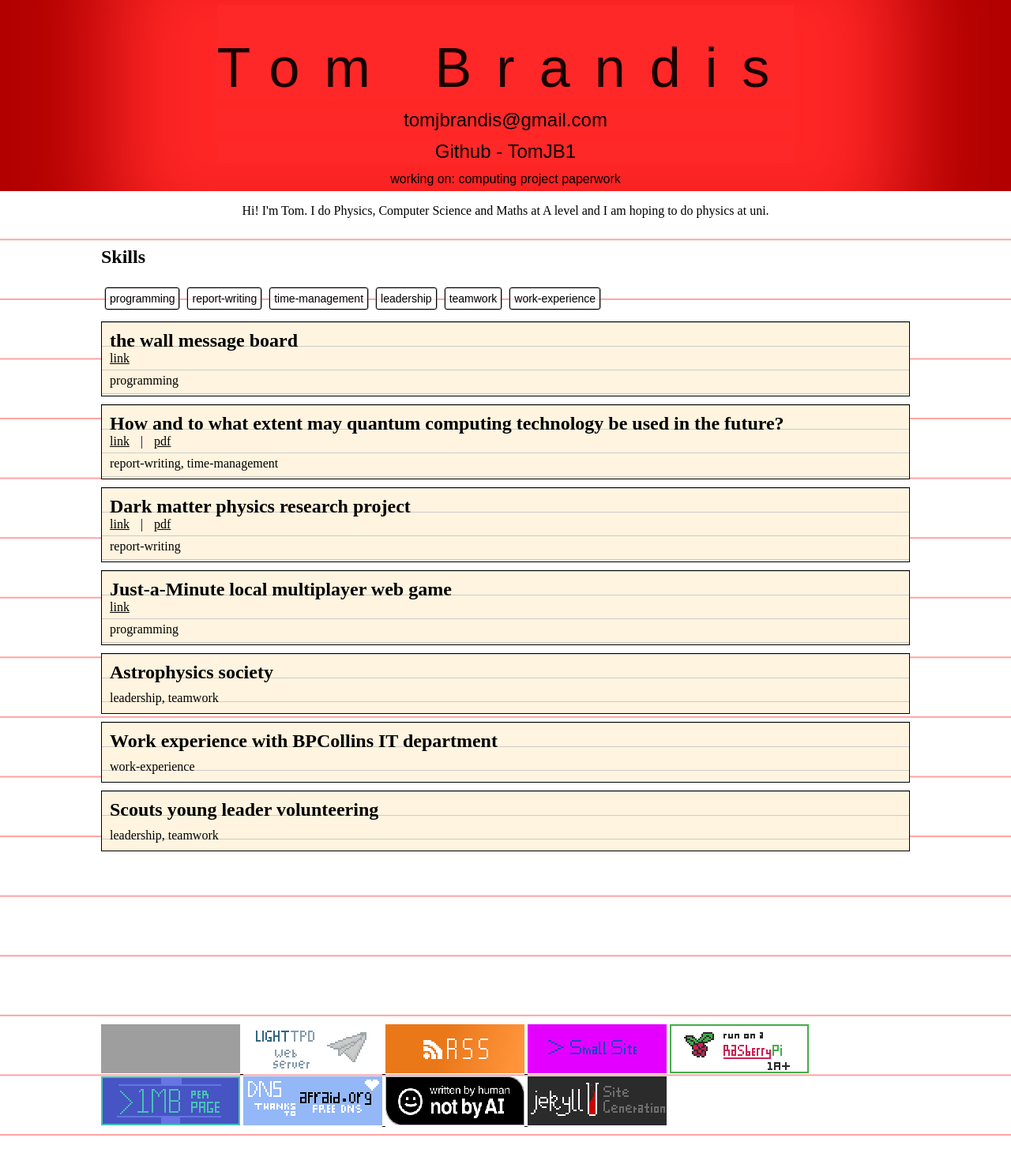
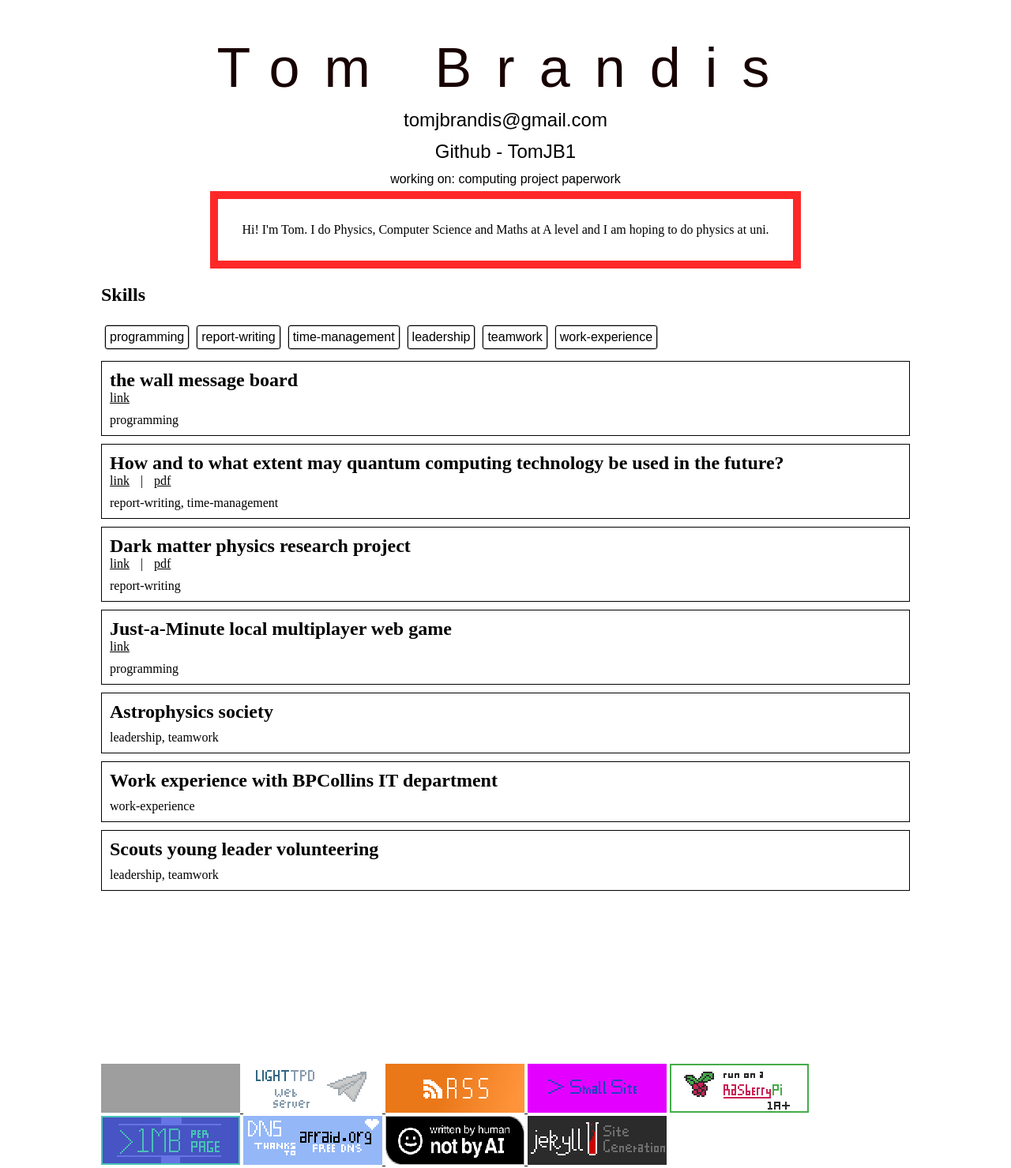
Before and after one commit to TomJB1/my-website-jekyll, a Jekyll site: the page built from profile.html, in a window 1280 px wide. Shown: the whole page at 79% size. Built offline with Jekyll 4.4.1, drawn with Linux system fonts in a browser that asks for light colours; grey boxes are pictures that could not be loaded.

Commit message:
new home and profile page design
less color, relying more on outlines than background
I have tried to be purposeful about where I draw attention to

```diff
--- a/assets/css/contact-info.css
+++ b/assets/css/contact-info.css
@@ -1,6 +1,4 @@
 body {
-    background-image: linear-gradient(#ff00005c 2px, transparent 1px);
-    background-size: 100% 2cm;
     margin: 0px;
 }
 
@@ -8,7 +6,6 @@ body {
 #contact-info
 {
     font-family: "Lucida Sans Typewriter", "Times New Roman", serif;
-    background-color: #b20000;
     margin-top: 0px;
     text-align: center;
     display: grid;
@@ -20,8 +17,6 @@ body {
         padding-top: 40px;
         font-size: 70px;
         color: #180101;
-        background-color: #FF2828;
-        box-shadow: 0 50px 110px 140px #FF2626;
         width: fit-content;
         letter-spacing: 0.444em;
         font-weight: 400;
@@ -37,7 +32,6 @@ body {
 
     a {
         font-size: 24px;
-        background-color: #FF2828;
     }
 
     a:hover{
--- a/assets/css/home.css
+++ b/assets/css/home.css
@@ -14,7 +14,6 @@
 
 #webrings
 {
-    background-color: #FF2828;
     text-align: center;
     padding: 10px;
     margin-top: 100px;
@@ -26,10 +25,6 @@
         padding: 10px;
         padding-bottom: 50px;
         overflow: auto;
-    }
-    a:visited
-    {
-        color: #390c63;
     }
 }
 
--- a/assets/css/profile.css
+++ b/assets/css/profile.css
@@ -1,15 +1,14 @@
 #bio p{
-    text-align: center;
+    margin: auto;
+    width: fit-content;
+    padding: 30px;
 }
 
 .selector-label{
     border-radius: 3px;
     margin: 5px;
-    background-color: rgba(255, 255, 255, 0.727);
-    color: black;
     border: 1px black solid;
     padding: 5px;
-    font-size: 14px;
     font-family: sans-serif;
     cursor: pointer;
     display:inline-block;
@@ -27,8 +26,7 @@
 
 label:has(> input:checked)
 {
-    background-color: black;
-    color: white;
+    background-color: var(--highlight-background-light);
     box-shadow: none;
 }
 
@@ -41,20 +39,12 @@ label:has(> input:checked)
 
 #things
 {
-    display: grid;
-    grid-template-columns: 100%;
-    justify-items: stretch;
-    align-content: start;
     min-height: 100vh;
 
     & .thing
     {
-        background-image: linear-gradient(#ccc 1px, transparent 1px);
-        background-size: 100% 30px;
         margin-top: 10px;
         border: solid black .1px;
-        background-color: rgb(255, 244, 223);
-        height: fit-content;
         *{
             margin: 10px;
         }
@@ -68,6 +58,11 @@ label:has(> input:checked)
             margin-top: 10px;
             font-family: "Lucida Sans Typewriter", "Times New Roman", serif;
         }
+
+        &:focus-within, &:hover
+        {
+            background-color: var(--highlight-background-light);
+        }
     }
 
 }
--- a/assets/css/reset.css
+++ b/assets/css/reset.css
@@ -1,22 +1,7 @@
 :root
 {
-    /*
-    --background-main: #24323E;
-    --textbg-main: #EBEBD3;
-    --text-main: #000000;
-    --text-highlight: #E03616;
-
-    --background-main: #3c6d39;
-    --textbg-main: #6b9669;
-    --text-main: #000000;
-    --text-highlight: #4d2d0b;
-    */
-    --background-main: #ffffff;
-    --background-highlight: #aaa6f3;
-    --textbg-main: #0b0e4d;
-    --text-main: #000000;
-    --text-highlight: #44edf9;
-    --textbg-highlight: #13198d;
+    --highlight-flare: #ff2828;
+    --highlight-background-light: #ff4f4f;
 }
 
 *{
@@ -58,3 +43,8 @@ hr
 {
     border-style: solid;
 }
+
+.highlight-flair
+{
+    border: 10px solid #FF2828;
+}
--- a/index.html
+++ b/index.html
@@ -17,7 +17,7 @@ layout: compress
 </head>
 <body>
     {% include contact-info-header.html %}
-    <div id="pages">
+    <div id="pages" class="highlight-flair">
         <a href="/profile.html" class="big">profile</a>
         <a href="/posts">posts</a>
         <a href="{{ site.posts[0].url }}">latest post: {{ site.posts[0].title }}</a>
--- a/profile.html
+++ b/profile.html
@@ -58,7 +58,7 @@ Biography: Hi! I'm Tom. I do Physics, Computer Science and Maths at A level and
     {% include contact-info-header.html %}
     <main>
     <div id="bio">
-        <p>{{page.Biography}}</p>
+        <p class="highlight-flair">{{page.Biography}}</p>
     </div>
 
     <div id="skills">
```
